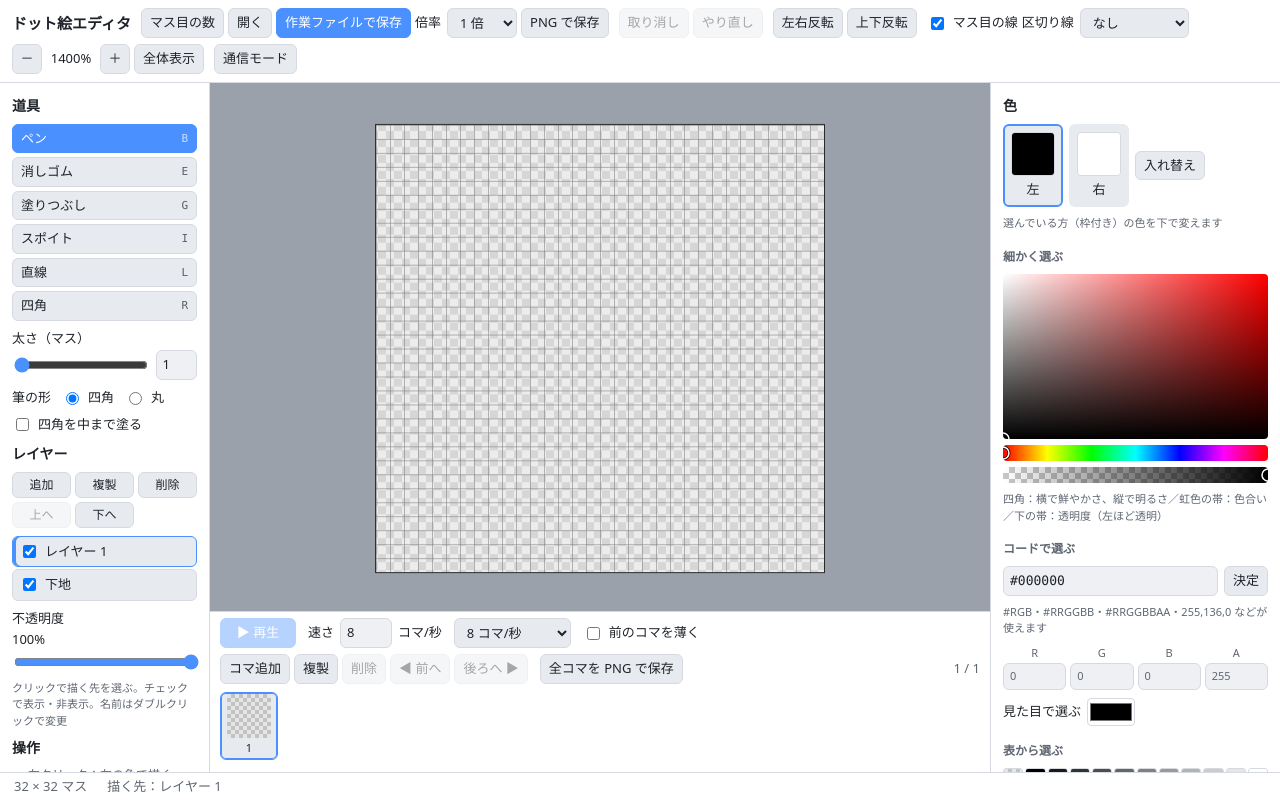
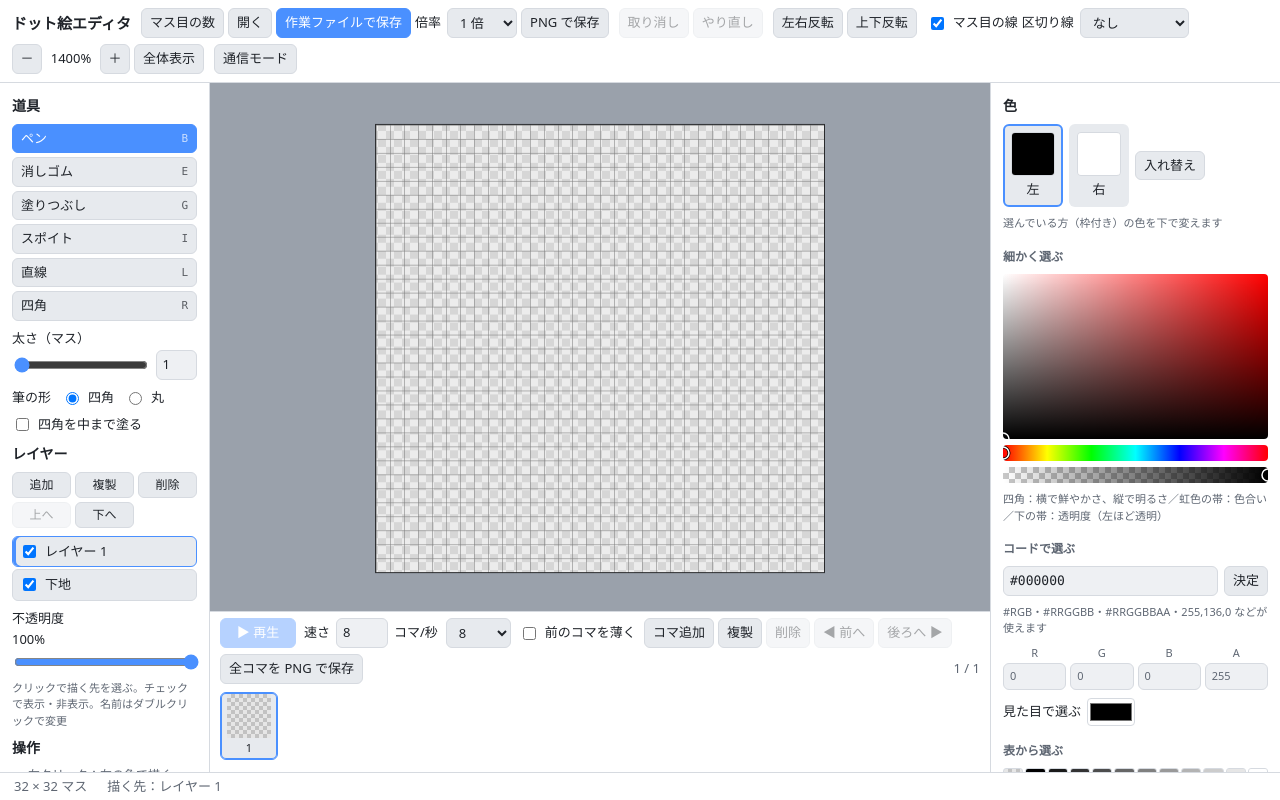
Before and after one commit to Sora20051003/dot-editor, a plain HTML site: page index.html in a window 1280 px wide. Drawn offline with Linux system fonts and the light colour scheme.

Commit message:
fix: 速さの候補を数字だけにしてコマの帯が折り返さないようにした

```diff
--- a/css/style.css
+++ b/css/style.css
@@ -346,7 +346,7 @@ input[type="range"] {
     display: flex;
     flex-wrap: wrap;
     align-items: center;
-    gap: 6px 12px;
+    gap: 6px 8px;
 }
 
 .frame-controls input[type="number"] {
--- a/js/FramePanel.js
+++ b/js/FramePanel.js
@@ -53,8 +53,9 @@ class FramePanel
     // 先頭は、候補にない速さを打ったとき用の空の項目
     static createPresetOptions()
     {
-        const custom = new Option('候補から選ぶ', '');
-        const presets = kFpsPresets.map((fps) => new Option(`${fps} コマ/秒`, String(fps)));
+        // 帯が折り返さないよう、文字は数字だけにする（単位は横の「コマ/秒」）
+        const custom = new Option('候補', '');
+        const presets = kFpsPresets.map((fps) => new Option(String(fps), String(fps)));
         return [custom, ...presets];
     }
 
--- a/sw.js
+++ b/sw.js
@@ -1,8 +1,8 @@
 'use strict';
 
 // Service Worker：ホーム画面に追加したアプリを電波がなくても開けるようにする。
-// 20261124235129 は web\publish.ps1 が公開のたびに日時へ置き換える（中身が変わると新しい版として入れ直される）
-const kCacheVersion = '20261124235129';
+// 20261124235458 は web\publish.ps1 が公開のたびに日時へ置き換える（中身が変わると新しい版として入れ直される）
+const kCacheVersion = '20261124235458';
 const kCacheName = `dot-editor-${kCacheVersion}`;
 // 公開するファイルの一覧。web\publish.ps1 が作る
 const kFileListUrl = 'sw-files.json';
```
